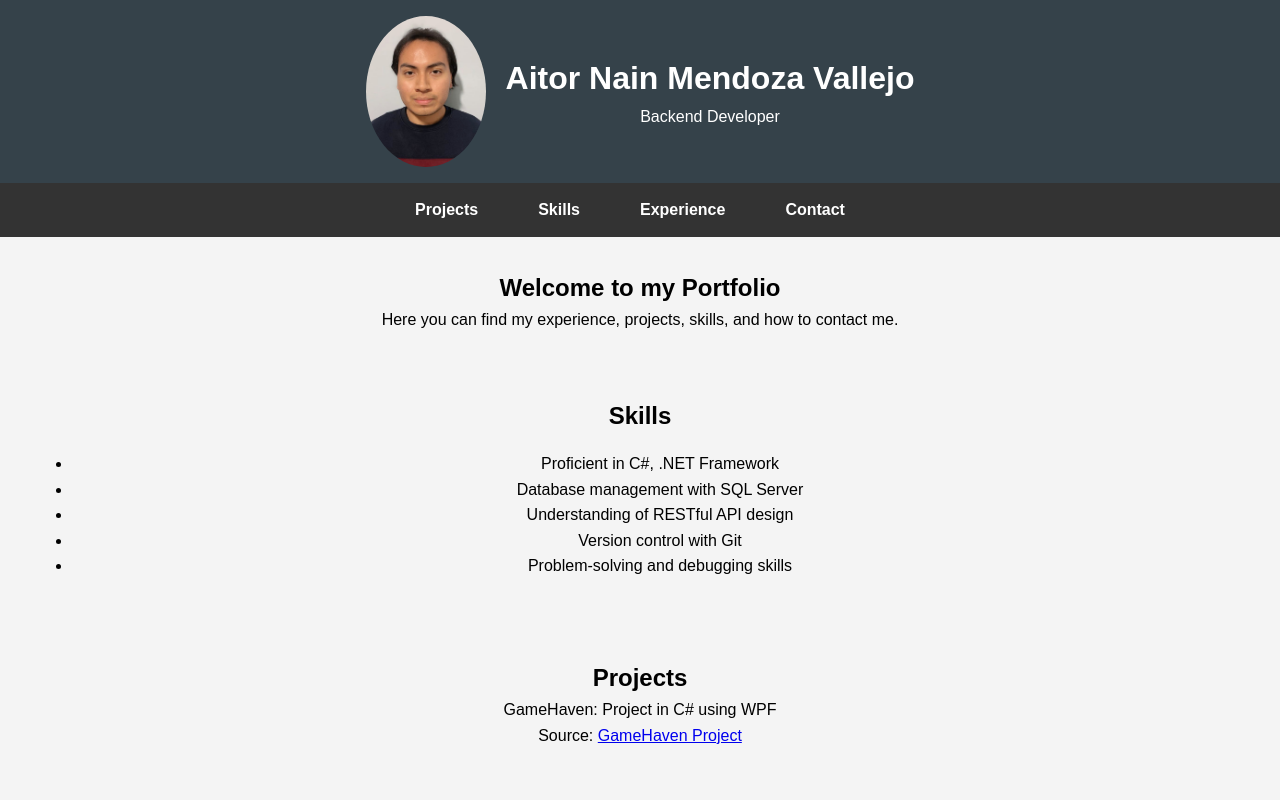
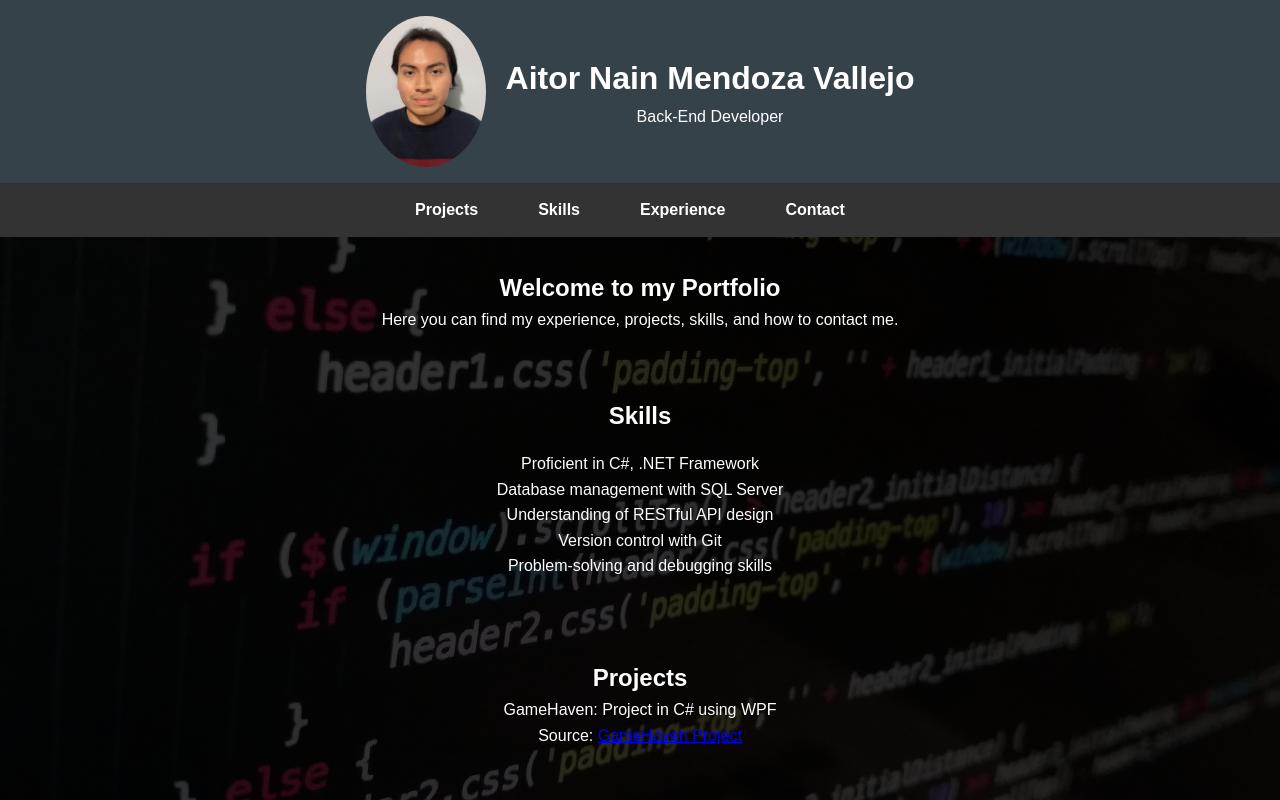
Before and after one commit to Nain9Code/Nain9Code.github.io, a plain HTML site: page index.html in a window 1280 px wide. Shown: the top 800 px of the page. Drawn offline with Linux system fonts and the light colour scheme.

Commit message:
Changes in styles
add it image

```diff
--- a/index.html
+++ b/index.html
@@ -14,7 +14,7 @@
             <img src="assets/images/Linkedln1.jpg" alt="Profile Picture" class="profile-picture">
             <div>
                 <h1>Aitor Nain Mendoza Vallejo</h1>
-                <p>Backend Developer</p>
+                <p>Back-End Developer</p>
             </div>
         </div>
     </header>
--- a/style.css
+++ b/style.css
@@ -5,11 +5,17 @@ body, h1, h2, h3, p {
 }
 
 /* Apply a background color to the body */
+/* Apply a background color and image to the body with an overlay */
 body {
+    background-image: linear-gradient(rgba(0, 0, 0, 0.8), rgba(0, 0, 0, 0.8)), url('assets/images/technology-1283624_1920.jpg');
+    background-size: cover;
+    background-attachment: fixed;
     background-color: #f4f4f4;
     font-family: Arial, sans-serif;
     line-height: 1.6;
+    color: #ffffff;
 }
+
 
 /* Header styles */
 header {
@@ -95,3 +101,8 @@ footer {
     background: #35424a;
     color: #ffffff;
 }
+/* Remove bullet points from the list in Skills section */
+#skills ul {
+    list-style-type: none;
+    padding-left: 0;
+}
```
Also changed, not shown: assets/images/technology-1283624_1920.jpg (added).
